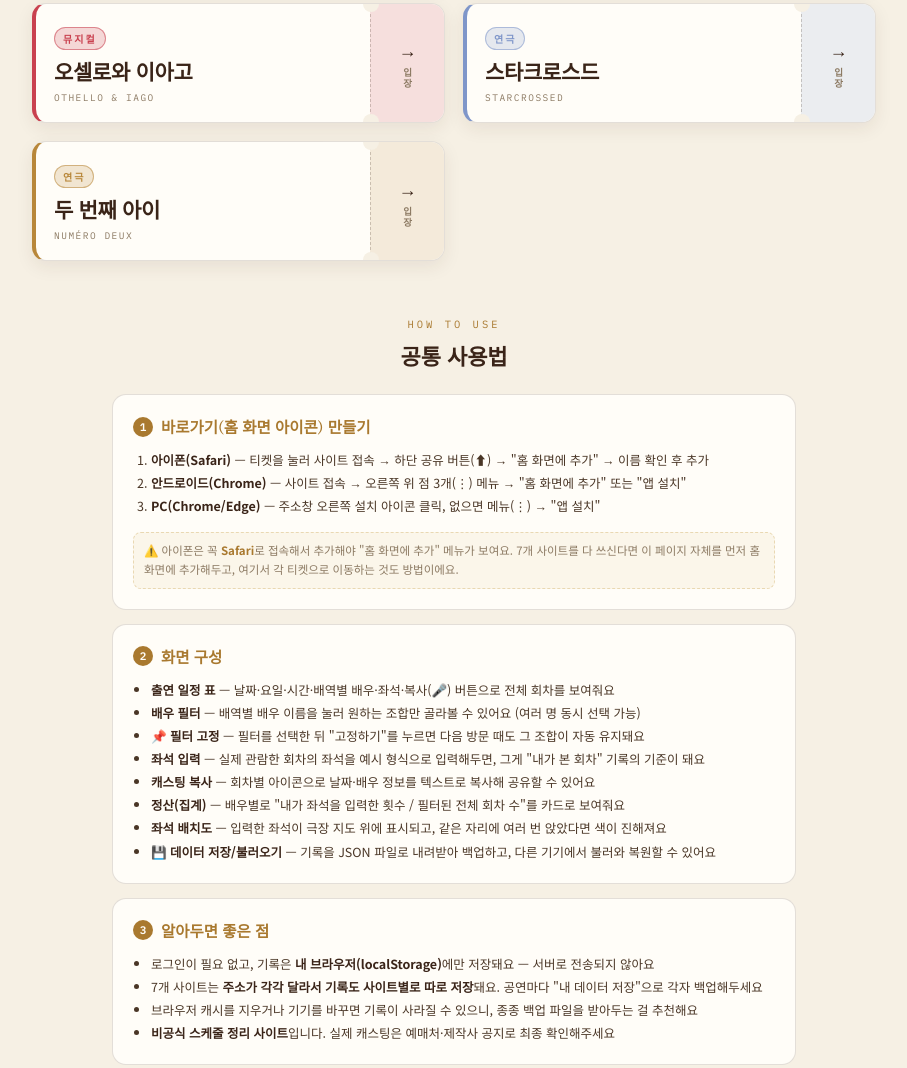
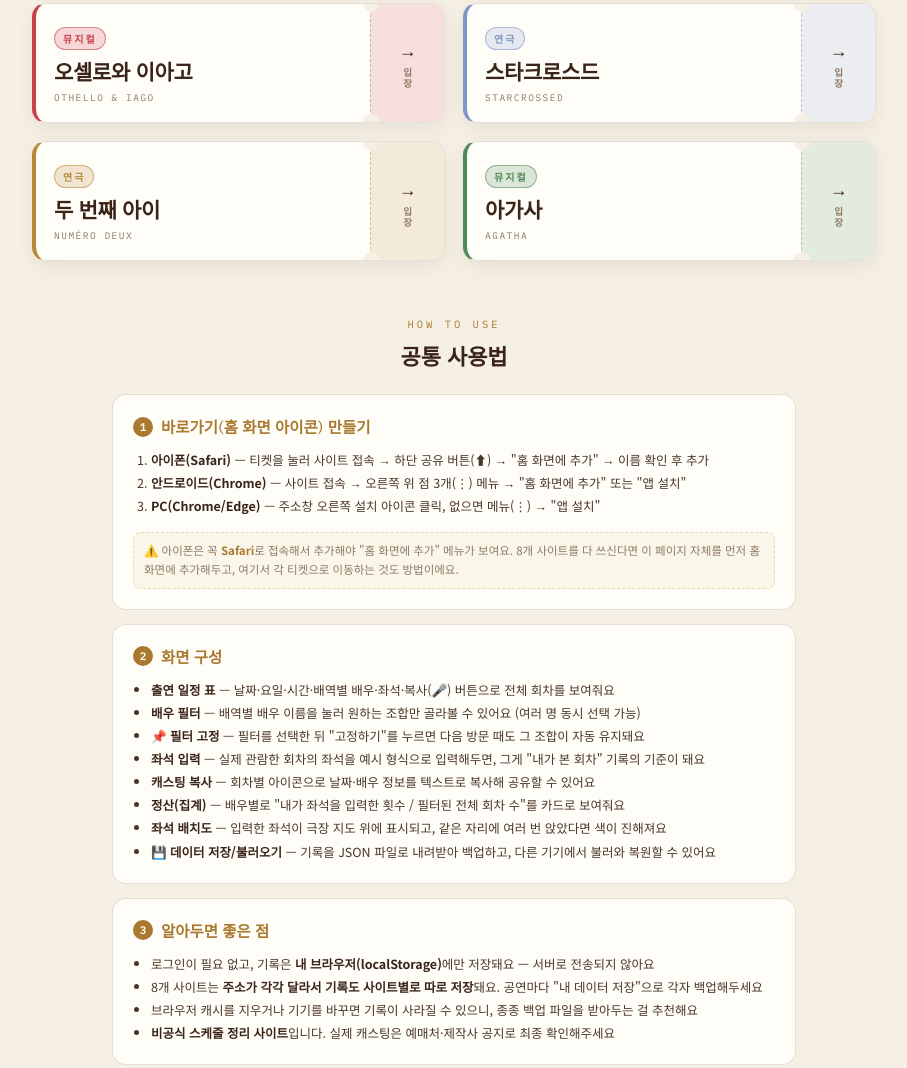
Before and after one commit to chichiandpopo/stage_archive, a plain HTML site: page index.html in a window 1280 px wide. Shown: the part 532-1600 px from the top of the page, without its empty margins (186-1093 px from the left). Drawn offline with Linux system fonts and the light colour scheme.

Commit message:
Update index.html

```diff
--- a/index.html
+++ b/index.html
@@ -91,6 +91,7 @@ body{
 .t-oi{--accent:#c9414f;}
 .t-star{--accent:#7f96c9;}
 .t-deux{--accent:#b8873a;}
+.t-agatha{--accent:#4f8a5b;}
 
 /* ---------- guide section ---------- */
 .guide{max-width:720px;margin:56px auto 0;padding:0 18px;}
@@ -122,7 +123,7 @@ body{
 <div class="hero">
   <div class="eyebrow">MY STAGE LOG</div>
   <h1>관극 아카이브</h1>
-  <p>아래 티켓을 누르면 각 공연의 정산 사이트로 바로 이동해요.<br>사이트 구성은 6곳 모두 동일합니다 — 공통 사용법은 맨 아래에 있어요.</p>
+  <p>아래 티켓을 누르면 각 공연의 정산 사이트로 바로 이동해요.<br>사이트 구성은 8곳 모두 동일합니다 — 공통 사용법은 맨 아래에 있어요.</p>
 </div>
 
 <div class="grid">
@@ -187,6 +188,15 @@ body{
     </div>
     <div class="ticket-stub"><span class="stub-arrow">→</span><span class="stub-label">입장</span></div>
   </a>
+
+  <a class="ticket t-agatha" href="https://chichiandpopo.github.io/2026_AGATHA/" target="_blank" rel="noopener">
+    <div class="ticket-main">
+      <span class="ticket-genre">뮤지컬</span>
+      <div class="ticket-title">아가사</div>
+      <span class="ticket-en">Agatha</span>
+    </div>
+    <div class="ticket-stub"><span class="stub-arrow">→</span><span class="stub-label">입장</span></div>
+  </a>
 </div>
 
 <div class="guide">
@@ -202,7 +212,7 @@ body{
       <li><b>안드로이드(Chrome)</b> — 사이트 접속 → 오른쪽 위 점 3개(⋮) 메뉴 → "홈 화면에 추가" 또는 "앱 설치"</li>
       <li><b>PC(Chrome/Edge)</b> — 주소창 오른쪽 설치 아이콘 클릭, 없으면 메뉴(⋮) → "앱 설치"</li>
     </ol>
-    <div class="guide-note">⚠️ 아이폰은 꼭 <b style="color:var(--gold)">Safari</b>로 접속해서 추가해야 "홈 화면에 추가" 메뉴가 보여요. 7개 사이트를 다 쓰신다면 이 페이지 자체를 먼저 홈 화면에 추가해두고, 여기서 각 티켓으로 이동하는 것도 방법이에요.</div>
+    <div class="guide-note">⚠️ 아이폰은 꼭 <b style="color:var(--gold)">Safari</b>로 접속해서 추가해야 "홈 화면에 추가" 메뉴가 보여요. 8개 사이트를 다 쓰신다면 이 페이지 자체를 먼저 홈 화면에 추가해두고, 여기서 각 티켓으로 이동하는 것도 방법이에요.</div>
   </div>
 
   <div class="guide-card">
@@ -223,7 +233,7 @@ body{
     <h3><span class="guide-num">3</span>알아두면 좋은 점</h3>
     <ul>
       <li>로그인이 필요 없고, 기록은 <b>내 브라우저(localStorage)</b>에만 저장돼요 — 서버로 전송되지 않아요</li>
-      <li>7개 사이트는 <b>주소가 각각 달라서 기록도 사이트별로 따로 저장</b>돼요. 공연마다 "내 데이터 저장"으로 각자 백업해두세요</li>
+      <li>8개 사이트는 <b>주소가 각각 달라서 기록도 사이트별로 따로 저장</b>돼요. 공연마다 "내 데이터 저장"으로 각자 백업해두세요</li>
       <li>브라우저 캐시를 지우거나 기기를 바꾸면 기록이 사라질 수 있으니, 종종 백업 파일을 받아두는 걸 추천해요</li>
       <li><b>비공식 스케줄 정리 사이트</b>입니다. 실제 캐스팅은 예매처·제작사 공지로 최종 확인해주세요</li>
     </ul>
```
